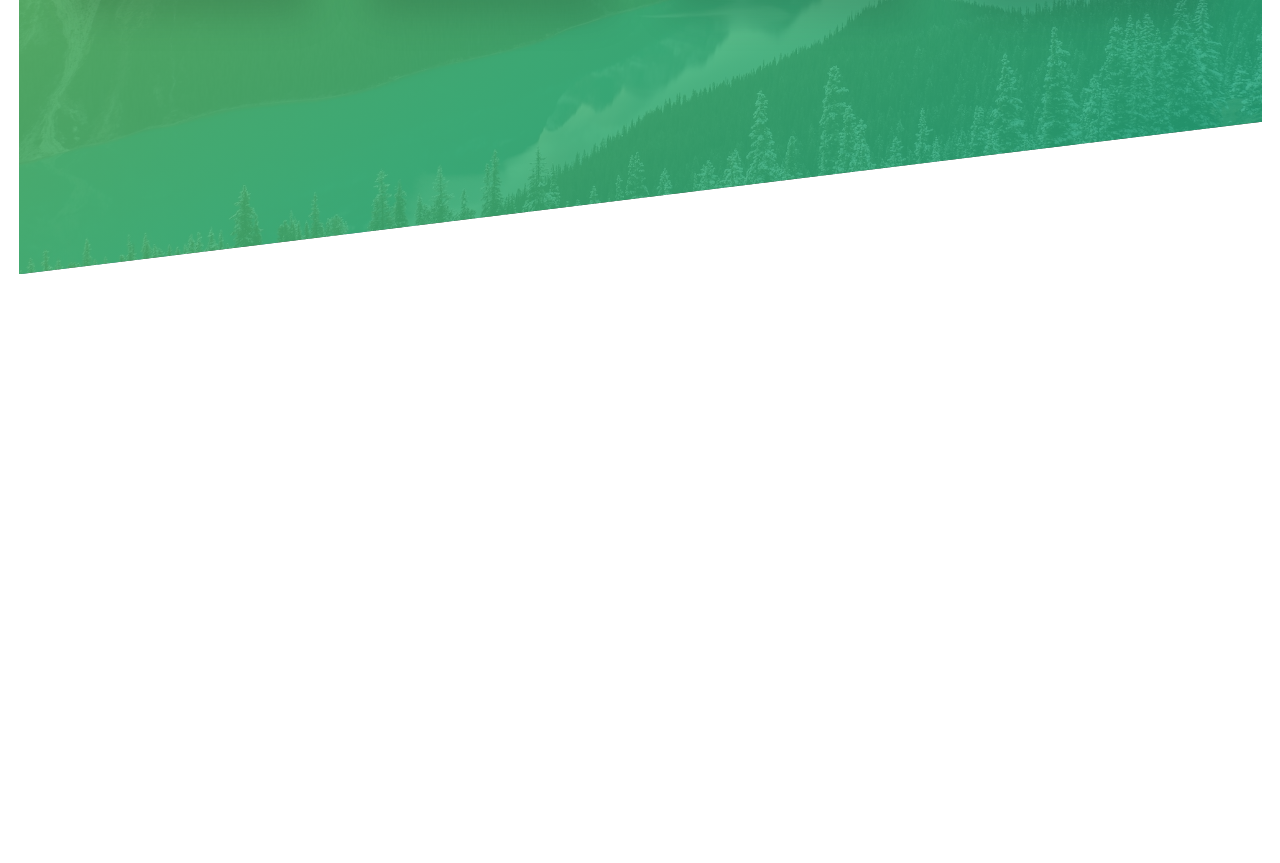
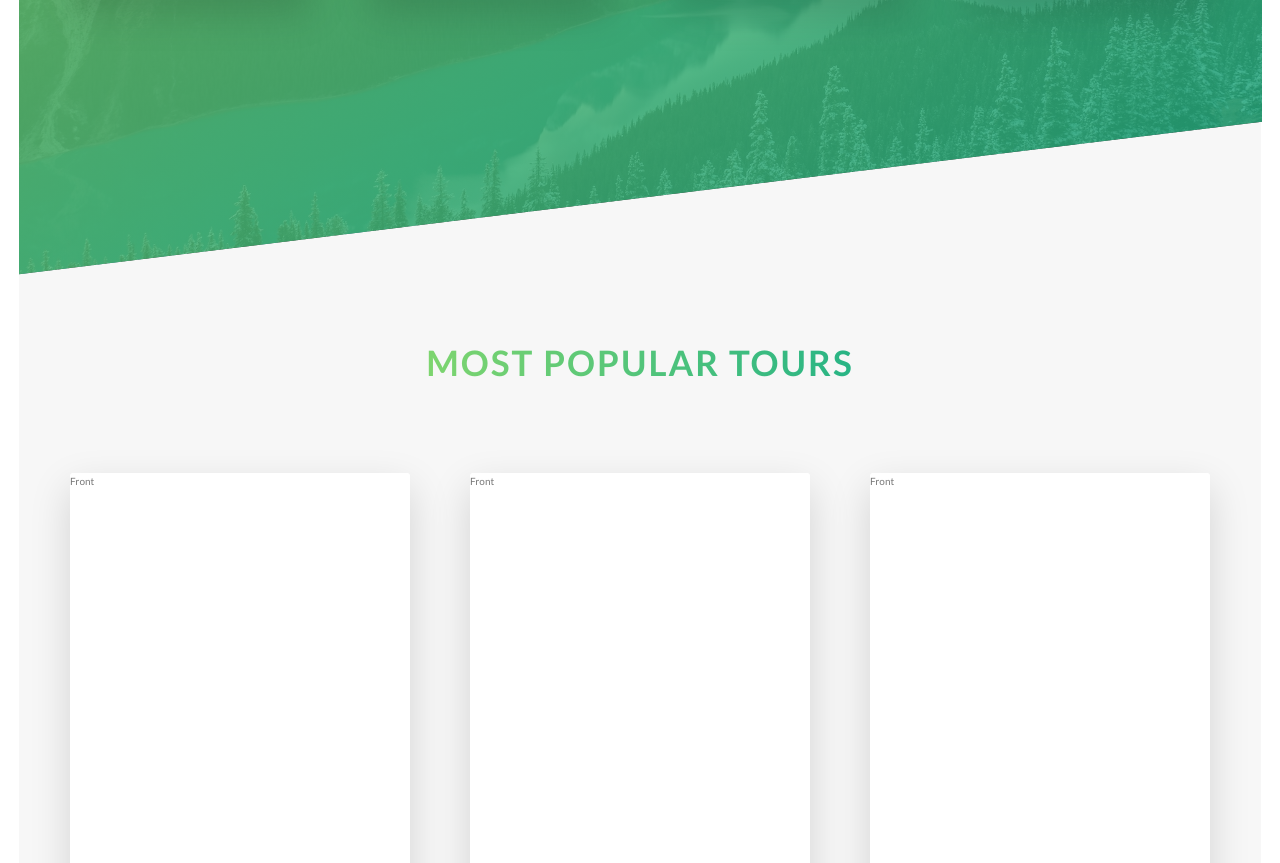
Before and after one commit to iaarkz/natours, a website: page index.html in a window 1280 px wide. Shown: the part 1937-2800 px from the top of the page. Before the commit the page ends 2211 px from the top, so only its background shows below. Drawn offline with Linux system fonts and the light colour scheme.

Commit message:
building tours section

```diff
--- a/index.html
+++ b/index.html
@@ -123,6 +123,37 @@
           </div>
         </div>
       </section>
+      <section class="section-tours">
+        <div class="u-center-txt u-margin-bttn-big">
+          <h2 class="heading-secondary">Most Popular Tours</h2>
+        </div>
+        <div class="row">
+          <div class="col-1--3">
+            <div class="card">
+              <div class="card__side card__side--front">Front</div>
+              <div class="card__side card__side--back card__side--back-1">
+                Back
+              </div>
+            </div>
+          </div>
+          <div class="col-1--3">
+            <div class="card">
+              <div class="card__side card__side--front">Front</div>
+              <div class="card__side card__side--back card__side--back-2">
+                Back
+              </div>
+            </div>
+          </div>
+          <div class="col-1--3">
+            <div class="card">
+              <div class="card__side card__side--front">Front</div>
+              <div class="card__side card__side--back card__side--back-3">
+                Back
+              </div>
+            </div>
+          </div>
+        </div>
+      </section>
     </main>
   </body>
 </html>
--- a/sass/abstracts/_variables.scss
+++ b/sass/abstracts/_variables.scss
@@ -2,6 +2,12 @@
 $color-primary: #55c57a;
 $color-primary-light: #7ed56f;
 $color-primary-dark: #28b485;
+
+$color-secondary-light: #ffb900;
+$color-secondary-dark: #ff7730;
+
+$color-tertiary-light: #2998ff;
+$color-tertiary-dark: #5643fa;
 
 $color-gray-light1: #f7f7f7;
 
@@ -16,3 +22,11 @@ $default-font-size: 1.6rem;
 $grid-width: 114rem;
 $gutter-vertical: 8rem;
 $gutter-horizontal: 6rem;
+
+// SHADOWS
+$shadow-main: 0 1.5rem 4rem;
+$shadow-small: 0 0.625rem 1.875rem;
+$shadow-small-active: 0 0.3125rem 0.9375rem;
+$shadow-medium: 0 2.5rem 4rem;
+$shadow-bttn: 0 1rem 2rem;
+$shadow-bttn-active: 0 0.5rem 1rem;
--- a/sass/base/_typography.scss
+++ b/sass/base/_typography.scss
@@ -41,7 +41,7 @@ body {
   display: inline-block;
   font-size: 3.5rem;
   font-weight: 700;
-  letter-spacing: 0.125rem;
+  letter-spacing: 0.2rem;
   text-transform: uppercase;
   transition: all 0.2s;
 
--- a/sass/base/_utilities.scss
+++ b/sass/base/_utilities.scss
@@ -1,13 +1,13 @@
 .u-center-txt {
-  text-align: center;
+  text-align: center !important;
 }
 
 .u-margin-bttn-small {
-  margin-bottom: 1.5rem;
+  margin-bottom: 1.5rem !important;
 }
 .u-margin-bttn-medium {
-  margin-bottom: 4rem;
+  margin-bottom: 4rem !important;
 }
 .u-margin-bttn-big {
-  margin-bottom: 8rem;
+  margin-bottom: 8rem !important;
 }
--- a/sass/components/_button.scss
+++ b/sass/components/_button.scss
@@ -22,7 +22,7 @@
   }
 
   &:hover {
-    box-shadow: 0 0.625rem 1.875rem rgba($color-black, 0.2);
+    box-shadow: $shadow-small rgba($color-black, 0.2);
     transform: translateY(-3px);
 
     &::after {
@@ -32,7 +32,7 @@
   }
 
   &:active {
-    box-shadow: 0 0.3125rem 0.9375rem rgba($color-black, 0.2);
+    box-shadow: $shadow-small-active rgba($color-black, 0.2);
     transform: translateY(-1px);
   }
 
@@ -69,13 +69,13 @@
   &:hover {
     background-color: $color-primary;
     border-radius: 100px;
-    box-shadow: 0 1rem 2rem rgba($color-black, 0.15);
+    box-shadow: $shadow-bttn rgba($color-black, 0.15);
     color: $color-white;
     padding: 0.7rem 2rem;
     transform: translateY(-2px);
   }
   &:active {
-    box-shadow: 0 0.5rem 1rem rgba($color-black, 0.15);
+    box-shadow: $shadow-bttn-active rgba($color-black, 0.15);
     transform: translateY(0px);
   }
 }
--- /dev/null
+++ b/sass/components/_cards.scss
@@ -0,0 +1,55 @@
+.card {
+  height: 50rem;
+  perspective: 150rem;
+  -moz-perspective: 150rem;
+  position: relative;
+
+  &__side {
+    backface-visibility: hidden;
+    border-radius: 3px;
+    box-shadow: $shadow-main rgba($color-black, 0.15);
+    height: 50rem;
+    left: 0;
+    position: absolute;
+    top: 0;
+    transition: all 0.8s ease;
+    width: 100%;
+
+    &--front {
+      background-color: $color-white;
+    }
+
+    &--back {
+      transform: rotateY(180deg);
+
+      &-1 {
+        background-image: linear-gradient(
+          to right bottom,
+          $color-secondary-light,
+          $color-secondary-dark
+        );
+      }
+      &-2 {
+        background-image: linear-gradient(
+          to right bottom,
+          $color-primary-light,
+          $color-primary-dark
+        );
+      }
+      &-3 {
+        background-image: linear-gradient(
+          to right bottom,
+          $color-tertiary-light,
+          $color-tertiary-dark
+        );
+      }
+    }
+  }
+
+  &:hover &__side--front {
+    transform: rotateY(180deg);
+  }
+  &:hover &__side--back {
+    transform: rotateY(0);
+  }
+}
--- a/sass/components/_composition.scss
+++ b/sass/components/_composition.scss
@@ -3,7 +3,7 @@
 
   &__photo {
     // border-radius: 2px;
-    box-shadow: 0 1.5rem 4rem rgba($color-black, 0.4);
+    box-shadow: $shadow-main rgba($color-black, 0.4);
     outline-offset: 2rem;
     position: absolute;
     transition: all 0.2s ease-in-out;
@@ -26,7 +26,7 @@
     }
 
     &:hover {
-      box-shadow: 0 2.5rem 4rem rgba($color-black, 0.5);
+      box-shadow: $shadow-medium rgba($color-black, 0.5);
       outline: 1.5rem solid $color-primary;
       transform: scale(1.05) translate(-0.5rem);
       z-index: 20;
--- a/sass/components/_feature-box.scss
+++ b/sass/components/_feature-box.scss
@@ -1,7 +1,7 @@
 .feature-box {
   background-color: rgba($color-white, 0.8);
   border-radius: 3px;
-  box-shadow: 0 1.5rem 4rem rgba($color-black, 0.15);
+  box-shadow: $shadow-main rgba($color-black, 0.15);
   font-size: 1.5rem;
   padding: 2.5rem;
   text-align: center;
--- a/sass/main.scss
+++ b/sass/main.scss
@@ -8,6 +8,7 @@
 @import "base/utilities";
 
 @import "components/button";
+@import "components/cards";
 @import "components/composition";
 @import "components/feature-box";
 
--- a/sass/pages/_home.scss
+++ b/sass/pages/_home.scss
@@ -19,3 +19,9 @@
     transform: skewY(7deg);
   }
 }
+
+.section-tours {
+  background-color: $color-gray-light1;
+  padding: 25rem 0 50rem 0;
+  margin-top: -11.4rem;
+}
```
Also changed, not shown: dist/main.css, 1 other file.
